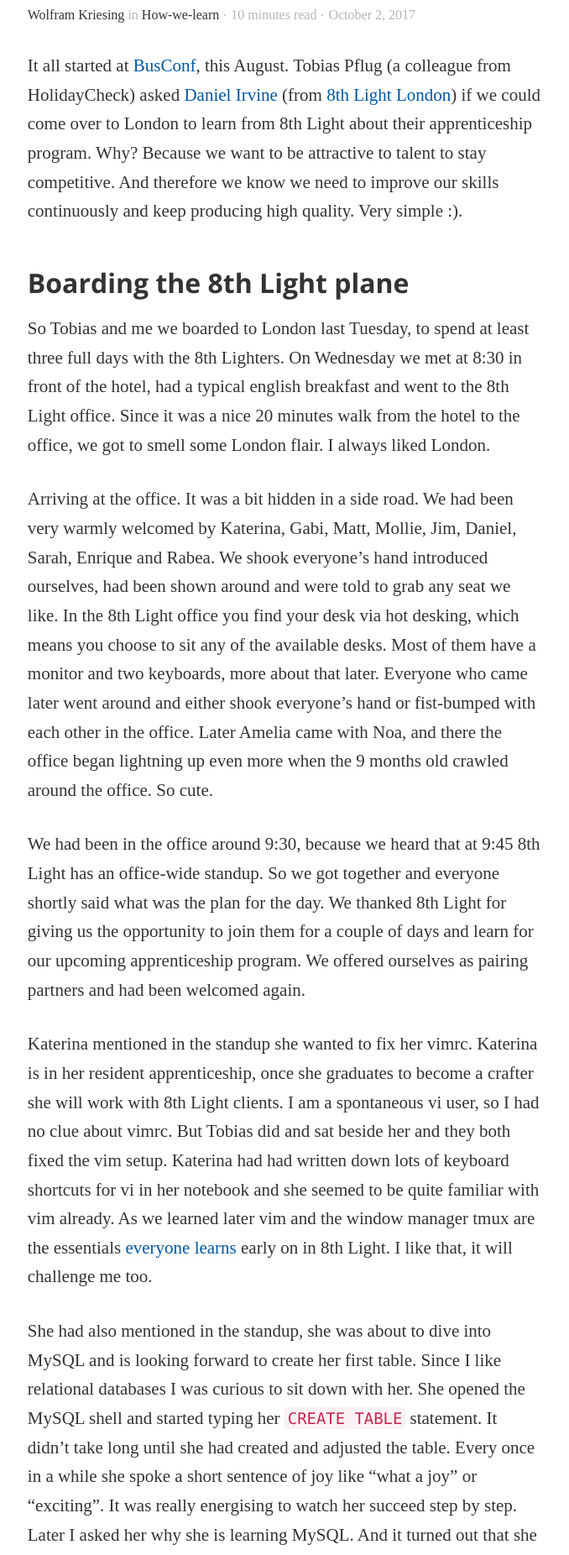
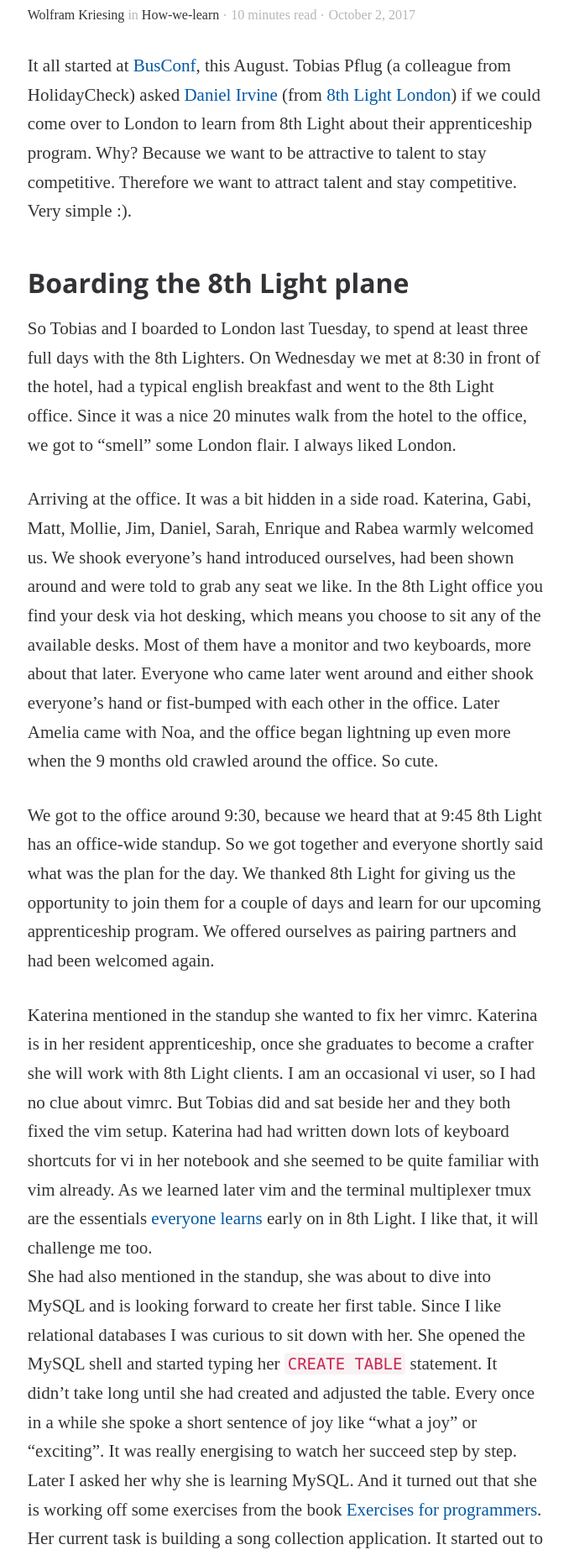
Before and after one commit to holidaycheck/tech-blog, a Jekyll site: the page built from _posts/2017-10-02-learning-from-8thlight.md, in a window 1280 px wide. Shown: the part 574-2426 px from the top of the page at 84% size, without its empty margins (300-978 px from the left). Built offline with Jekyll 4.4.1, drawn with Linux system fonts in a browser that asks for light colours; some web fonts are replaced.

Commit message:
Adopted some input from @giligan. thx

```diff
--- a/_posts/2017-10-02-learning-from-8thlight.md
+++ b/_posts/2017-10-02-learning-from-8thlight.md
@@ -14,7 +14,7 @@
 ---
 
 It all started at [BusConf], this August. Tobias Pflug (a colleague from HolidayCheck) asked [Daniel Irvine] (from [8th Light London]) if we could come over to London to learn from 8th Light about their apprenticeship program.
-Why? Because we want to be attractive to talent to stay competitive. And therefore we know we need to improve our skills continuously and keep producing high quality.
+Why? Because we want to be attractive to talent to stay competitive. Therefore we want to attract talent and stay competitive.
 Very simple :).
 
 [Daniel Irvine]: https://twitter.com/d_ir
@@ -23,22 +23,20 @@
 
 ## Boarding the 8th Light plane
 
-So Tobias and me we boarded to London last Tuesday, to spend at least three full days with the 8th Lighters.
-On Wednesday we met at 8:30 in front of the hotel, had a typical english breakfast and went to the 8th Light office. Since it was a nice 20 minutes walk from the hotel to the office, we got to smell some London flair. I always liked London.
+So Tobias and I boarded to London last Tuesday, to spend at least three full days with the 8th Lighters.
+On Wednesday we met at 8:30 in front of the hotel, had a typical english breakfast and went to the 8th Light office. Since it was a nice 20 minutes walk from the hotel to the office, we got to "smell" some London flair. I always liked London.
 
-Arriving at the office. It was a bit hidden in a side road. We had been very warmly welcomed by Katerina, Gabi, Matt, Mollie, Jim, Daniel, Sarah, Enrique and Rabea. We shook everyone’s hand introduced ourselves, had been shown around and were told to grab any seat we like. In the 8th Light office you find your desk via hot desking, which means you choose to sit any of the available desks. Most of them have a monitor and two keyboards, more about that later.
-Everyone who came later went around and either shook everyone’s hand or fist-bumped with each other in the office. Later Amelia came with Noa, and there the office began lightning up even more when the 9 months old crawled around the office. So cute.
+Arriving at the office. It was a bit hidden in a side road. Katerina, Gabi, Matt, Mollie, Jim, Daniel, Sarah, Enrique and Rabea warmly welcomed us. We shook everyone’s hand introduced ourselves, had been shown around and were told to grab any seat we like. In the 8th Light office you find your desk via hot desking, which means you choose to sit any of the available desks. Most of them have a monitor and two keyboards, more about that later.
+Everyone who came later went around and either shook everyone’s hand or fist-bumped with each other in the office. Later Amelia came with Noa, and the office began lightning up even more when the 9 months old crawled around the office. So cute.
 
-We had been in the office around 9:30, because we heard that at 9:45 8th Light has an office-wide standup. So we got together and everyone shortly said what was the plan for the day. We thanked 8th Light for giving us the opportunity to join them for a couple of days and learn for our upcoming apprenticeship program. We offered ourselves as pairing partners and had been welcomed again.
+We got to the office around 9:30, because we heard that at 9:45 8th Light has an office-wide standup. So we got together and everyone shortly said what was the plan for the day. We thanked 8th Light for giving us the opportunity to join them for a couple of days and learn for our upcoming apprenticeship program. We offered ourselves as pairing partners and had been welcomed again.
 
 Katerina mentioned in the standup she wanted to fix her vimrc. Katerina is in her resident apprenticeship, once she graduates to become a crafter she will work with 8th Light clients.
-I am a spontaneous vi user, so I had no clue about vimrc. But Tobias did and sat beside her and they both fixed the vim setup. Katerina had had written down lots of keyboard shortcuts for vi in her notebook and she seemed to be quite familiar with vim already. As we learned later vim and the window manager tmux are the essentials [everyone learns][chris-learns-vim] early on in 8th Light. I like that, it will challenge me too.
-
-[chris-learns-vim]: http://c-j-j.github.io/2015/01/07/transitioning-from-intellij-to-vimtmux.html
-
+I am an occasional vi user, so I had no clue about vimrc. But Tobias did and sat beside her and they both fixed the vim setup. Katerina had had written down lots of keyboard shortcuts for vi in her notebook and she seemed to be quite familiar with vim already. As we learned later vim and the terminal multiplexer tmux are the essentials [everyone learns][chris-learns-vim] early on in 8th Light. I like that, it will challenge me too.
 She had also mentioned in the standup, she was about to dive into MySQL and is looking forward to create her first table. Since I like relational databases I was curious to sit down with her. She opened the MySQL shell and started typing her `CREATE TABLE` statement. It didn’t take long until she had created and adjusted the table. Every once in a while she spoke a short sentence of joy like “what a joy” or “exciting”. It was really energising to watch her succeed step by step.
 Later I asked her why she is learning MySQL. And it turned out that she is working off some exercises from the book [Exercises for programmers][exercises-for-programmers]. Her current task is building a song collection application. It started out to be a collection of songs in an array, later the songs got written into a file and now she was about to read and write them in a database. This way she starts with a simple core and extends the application, the technologies to learn, the APIs and also the ways to test the application.
 
+[chris-learns-vim]: http://c-j-j.github.io/2015/01/07/transitioning-from-intellij-to-vimtmux.html
 [exercises-for-programmers]: https://pragprog.com/book/bhwb/exercises-for-programmers
 
 Throughout many discussions we discovered this is a common pattern and it makes a lot of sense, I think. Apprentices in 8th Light learn to solve the core of a problem as simple and as fast as possible. Might it be Tic Tac Toe, a song collection or the famous HTTP server, that everyone in 8th Light builds as part of the apprenticeship. The next step is to add other technologies into the game, like different storages or frontends, or alikes. And by this the core problem stays the same but the supporting technologies become more complex. There might be a server-client scenario, a command line tool or a web frontend that needs to be written. Each of the combinations adds a different level of complexity and its` own challenges, just like in real life. Continuous Deployment is also added into the game early on.
```
